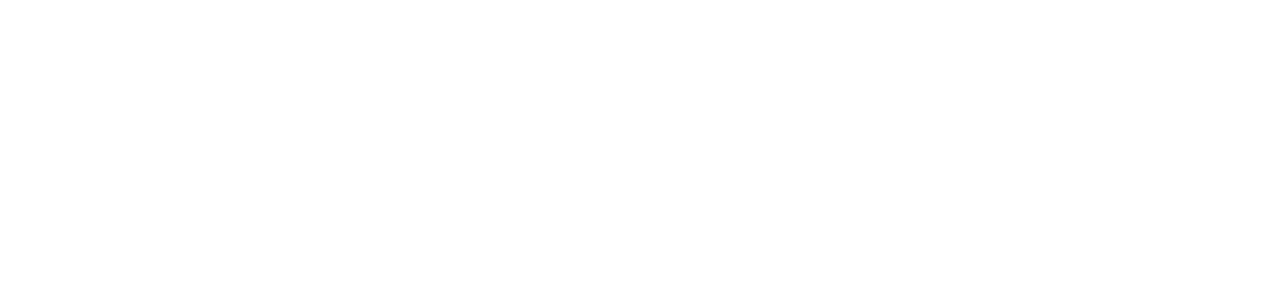
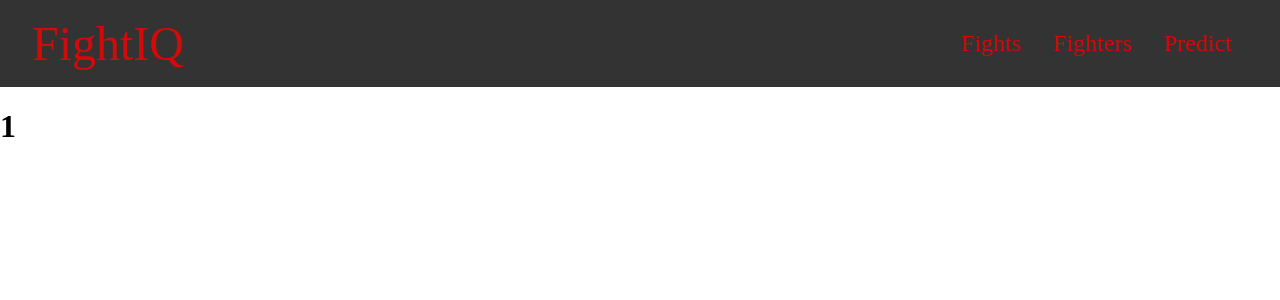
Before and after one commit to EthanPascual/ufcPredictor, a React (Vite) app in the folder ufcPredictor/client/: page /fight/1 in a window 1280 px wide. Before the commit this address had no page. Shown: the top 300 px of the page. Built offline with nearby package versions, Linux system fonts and the light colour scheme.

Commit message:
added routing to specific fight and fighter detail page

```diff
--- /dev/null
+++ b/ufcPredictor/client/src/Fight.jsx
@@ -0,0 +1,12 @@
+import { useParams } from "react-router";
+
+function Fight(){
+    let params = useParams();
+
+    return(
+        <>
+            <h1>{params.fightId}</h1>
+        </>
+    )
+}
+export default Fight
--- /dev/null
+++ b/ufcPredictor/client/src/Fighter.jsx
@@ -0,0 +1,12 @@
+import { useParams } from "react-router"
+
+function Fighter(){
+    let params = useParams();
+
+    return (
+        <>
+            <h1>{params.name}</h1>
+        </>
+    )
+}
+export default Fighter
--- a/ufcPredictor/client/src/main.jsx
+++ b/ufcPredictor/client/src/main.jsx
@@ -7,6 +7,8 @@ import FightsList from './FightsList.jsx'
 import FightersList from './FightersList.jsx'
 import Predict from './Predict.jsx'
 import Layout from './Layout.jsx'
+import Fight from './Fight.jsx'
+import Fighter from './Fighter.jsx'
 
 
 createRoot(document.getElementById('root')).render(
@@ -18,6 +20,8 @@ createRoot(document.getElementById('root')).render(
           <Route path = "/fights" element={<FightsList/>} />
           <Route path = "/fighters" element={<FightersList/>} />
           <Route path = "/predict" element={<Predict/>} />
+          <Route path = "/fight/:fightId" element={<Fight/>} />
+          <Route path = "/fighter/:name" element={<Fighter/>} />
         </Route>
       </Routes>
     </BrowserRouter>
```
